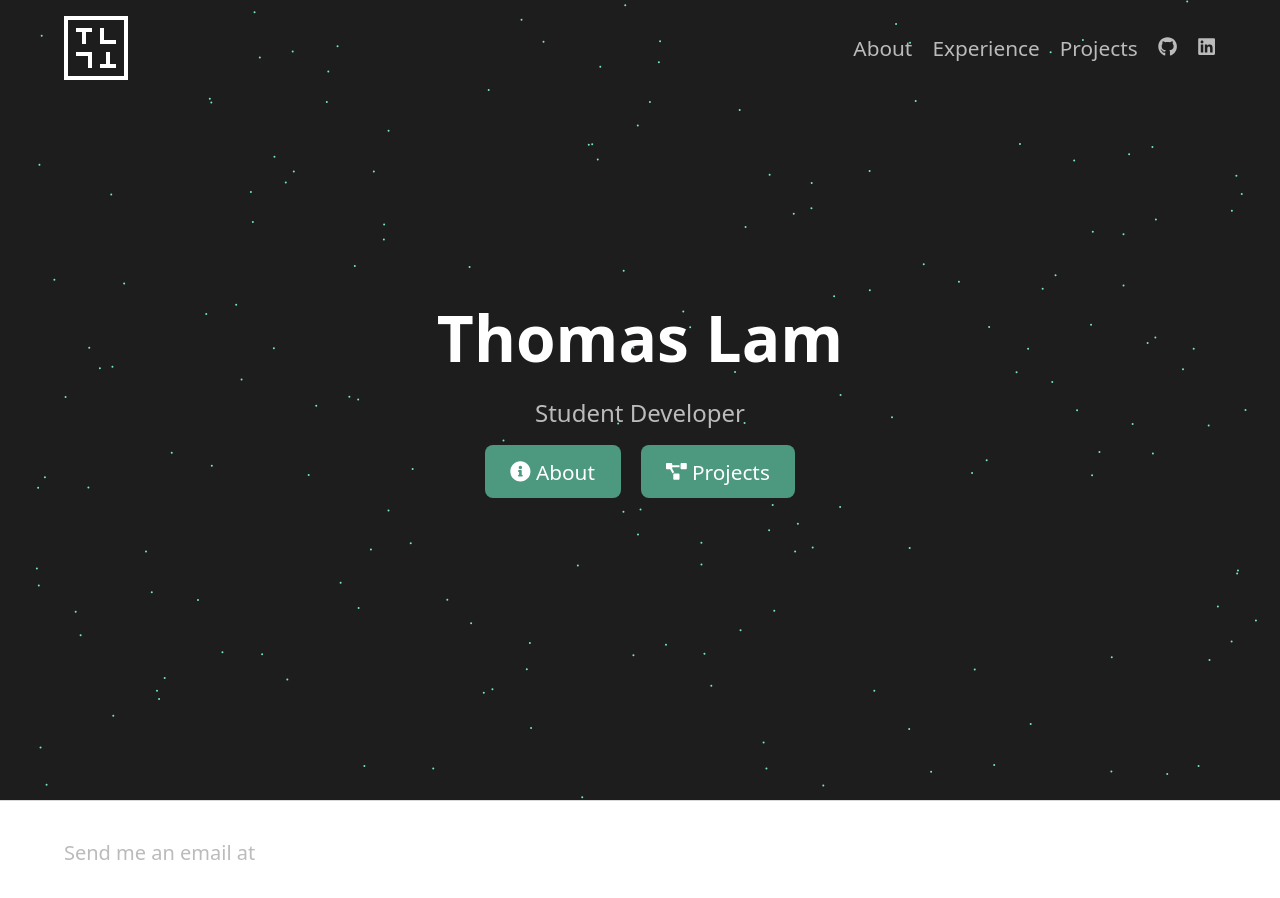
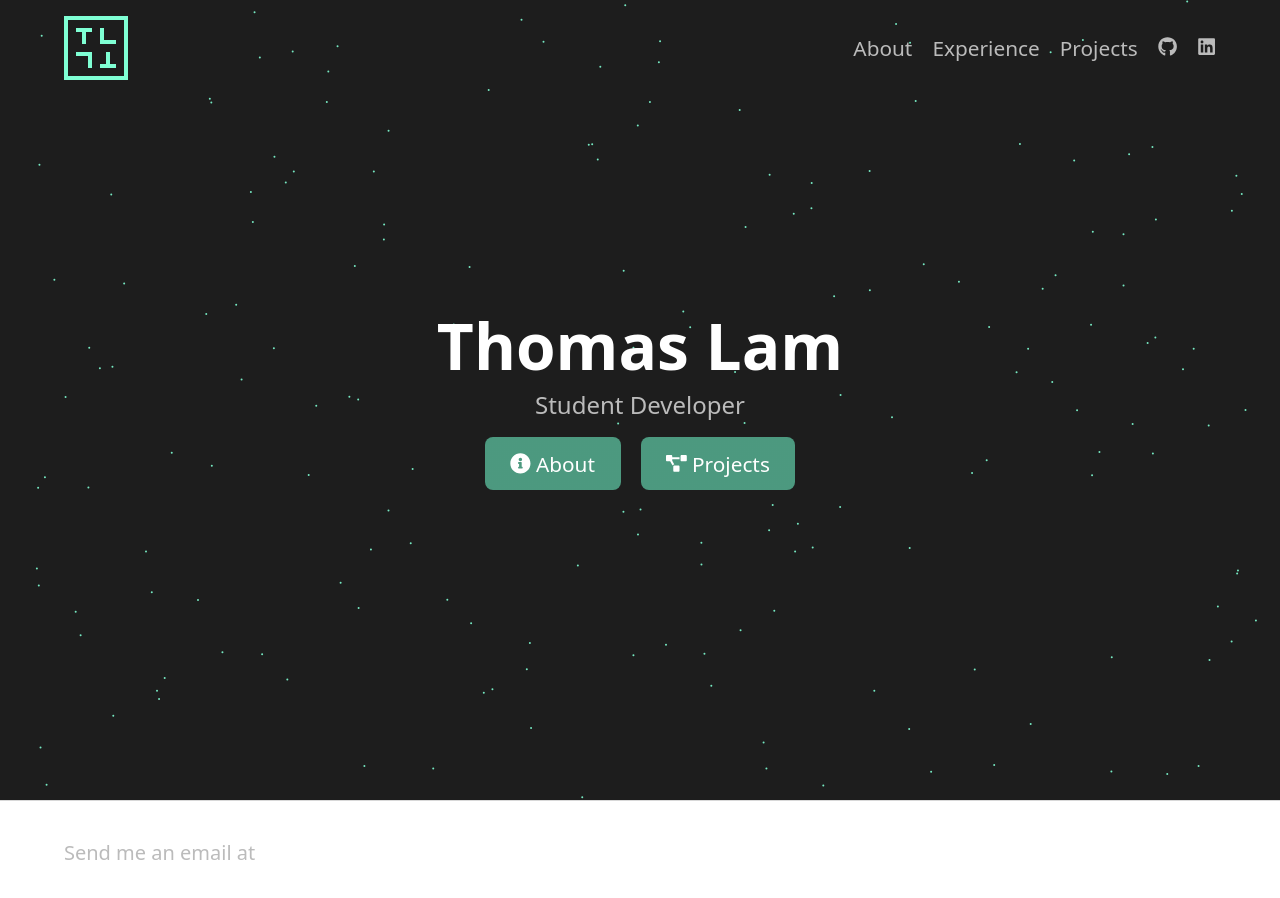
Before and after one commit to t0mmylam/thomaslam.info, a React (Vite) app: page / in a window 1280 px wide. Shown: the top 898 px of the page. Built offline with nearby package versions, Linux system fonts and the light colour scheme.

Commit message:
active logo navbar

```diff
--- a/src/components/Logo/index.css
+++ b/src/components/Logo/index.css
@@ -1,107 +1,138 @@
 #logo-link {
   display: block;
-    height: calc(var(--logo)*16);
-    width: calc(var(--logo)*16);
+  height: calc(var(--logo) * 16);
+  width: calc(var(--logo) * 16);
 }
 
 #tllt {
   display: block;
   position: relative;
   cursor: pointer;
-    height: calc(var(--logo)*14);
-    width: calc(var(--logo)*14);
-    border: var(--logo) solid #ffffff;
-    transition: .8s;
-    animation: tllt-keyframe .8s infinite;
-    animation-duration: .8s;
+  height: calc(var(--logo) * 14);
+  width: calc(var(--logo) * 14);
+  border: var(--logo) solid;
+  transition: 0.8s;
+  animation: tllt-keyframe 0.8s infinite;
+  animation-duration: 0.8s;
   animation-iteration-count: 1;
 }
 
-#tllt:hover  {
+.navInactive #tllt,
+.navInactive #T0 #T01,
+.navInactive #T0 #T02,
+.navInactive #L0,
+.navInactive #L1,
+.navInactive #T1 #T11,
+.navInactive #T1 #T12 {
+  border-color: white;
+}
+
+.navActive #tllt,
+.navActive #T01,
+.navActive #T02,
+.navActive #L0,
+.navActive #L1,
+.navActive #T1 #T11,
+.navActive #T1 #T12 {
+  border-color: var(--accent);
+}
+
+.navActive #tllt {
+    transform: rotate(180deg);
+}
+
+.navActive #T0,
+.navActive #L0,
+.navActive #L1,
+.navActive #T1 {
+  transform: rotate(-360deg);
+}
+
+#tllt:hover {
   transform: rotate(180deg);
   border-color: var(--accent);
 }
 
 #T0 {
-    top: calc(var(--logo)*3);
-    left: calc(var(--logo)*3);
+  top: calc(var(--logo) * 3);
+  left: calc(var(--logo) * 3);
 }
 
 #T1 {
-    top: calc(var(--logo)*9);
-    left: calc(var(--logo)*9);
+  top: calc(var(--logo) * 9);
+  left: calc(var(--logo) * 9);
 }
 
 #L0 {
-    top: calc(var(--logo)*8);
-    left: calc(var(--logo)*2);
+  top: calc(var(--logo) * 8);
+  left: calc(var(--logo) * 2);
 }
 
 #L1 {
-    top: calc(var(--logo)*2);
-    left: calc(var(--logo)*8);
+  top: calc(var(--logo) * 2);
+  left: calc(var(--logo) * 8);
 }
 
 #T01 {
-    left: calc(var(--logo)*-1);
-    top: calc(var(--logo)*-1);
+  left: calc(var(--logo) * -1);
+  top: calc(var(--logo) * -1);
   position: absolute;
-    width: calc(var(--logo) + var(--logo)/2);
-    height: calc(var(--logo)*2);
+  width: calc(var(--logo) + var(--logo) / 2);
+  height: calc(var(--logo) * 2);
   padding-top: var(--logo);
-    border-top: var(--logo) solid #ffffff;
-    border-right: calc(var(--logo)/2) solid #ffffff;
-    transition: .8s;
+  border-top: var(--logo) solid;
+  border-right: calc(var(--logo) / 2) solid;
+  transition: 0.8s;
 }
 
 #T02 {
   left: var(--logo);
-    top: calc(var(--logo)*-1);
+  top: calc(var(--logo) * -1);
   position: absolute;
-    width: calc(var(--logo) + var(--logo)/2);
-    height: calc(var(--logo)*2);
+  width: calc(var(--logo) + var(--logo) / 2);
+  height: calc(var(--logo) * 2);
   padding-top: var(--logo);
-    border-top: var(--logo) solid #ffffff;
-    border-left: calc(var(--logo)/2) solid #ffffff;
-    transition: .8s;
+  border-top: var(--logo) solid;
+  border-left: calc(var(--logo) / 2) solid;
+  transition: 0.8s;
 }
 
 #T11 {
-    left: calc(var(--logo)*-1);
-    top: calc(var(--logo)*-1);
+  left: calc(var(--logo) * -1);
+  top: calc(var(--logo) * -1);
   position: absolute;
-    width: calc(var(--logo) + var(--logo)/2);
-    height: calc(var(--logo)*2);
+  width: calc(var(--logo) + var(--logo) / 2);
+  height: calc(var(--logo) * 2);
   padding-top: var(--logo);
-    border-bottom: var(--logo) solid #ffffff;
-    border-right: calc(var(--logo)/2) solid #ffffff;
-    transition: .8s;
+  border-bottom: var(--logo) solid;
+  border-right: calc(var(--logo) / 2) solid;
+  transition: 0.8s;
 }
 
 #T12 {
   position: absolute;
   left: var(--logo);
-    top: calc(var(--logo)*-1);
-    width: calc(var(--logo) + var(--logo)/2);
-    height: calc(var(--logo)*2);
+  top: calc(var(--logo) * -1);
+  width: calc(var(--logo) + var(--logo) / 2);
+  height: calc(var(--logo) * 2);
   padding-top: var(--logo);
-    border-bottom: var(--logo) solid #ffffff;
-    border-left: calc(var(--logo)/2) solid #ffffff;
-    transition: .8s;
+  border-bottom: var(--logo) solid;
+  border-left: calc(var(--logo) / 2) solid;
+  transition: 0.8s;
 }
 
 #L1 {
   padding-top: var(--logo);
   padding-right: var(--logo);
-    border-left: var(--logo) solid #ffffff;
-    border-bottom: var(--logo) solid #ffffff;
+  border-left: var(--logo) solid;
+  border-bottom: var(--logo) solid;
 }
 
 #L0 {
   padding-top: var(--logo);
   padding-left: var(--logo);
-    border-right: var(--logo) solid #ffffff;
-    border-top: var(--logo) solid #ffffff;
+  border-right: var(--logo) solid;
+  border-top: var(--logo) solid;
 }
 
 #tllt #T0,
@@ -109,9 +140,9 @@
 #tllt #L1,
 #tllt #T1 {
   position: absolute;
-    width: calc(var(--logo)*2);
-    height: calc(var(--logo)*2);
-    transition: .8s;
+  width: calc(var(--logo) * 2);
+  height: calc(var(--logo) * 2);
+  transition: 0.8s;
 }
 
 #tllt:hover #T0,
--- a/src/components/Logo/index.jsx
+++ b/src/components/Logo/index.jsx
@@ -1,24 +1,28 @@
-import React from 'react'
-import { Link } from 'react-router-dom'
-import './index.css'
+import React from "react";
+import { NavLink } from "react-router-dom";
+import "./index.css";
 
 function Logo() {
-    return (
-        <Link to='/' id='logo-link'>
-        <span id='tllt'>
-            <span id='T0'>
-                <span id='T01'></span>
-                <span id='T02'></span>
-            </span>
-            <span id='L0'></span>
-            <span id='L1'></span>
-            <span id='T1'>
-            <span id='T11'></span>
-                <span id='T12'></span>
-            </span>
+  return (
+    <NavLink
+      className={({ isActive }) => (isActive ? "navActive" : "navInactive")}
+      to="/"
+      id="logo-link"
+    >
+      <span id="tllt">
+        <span id="T0">
+          <span id="T01"></span>
+          <span id="T02"></span>
         </span>
-        </Link>
-    )
+        <span id="L0"></span>
+        <span id="L1"></span>
+        <span id="T1">
+          <span id="T11"></span>
+          <span id="T12"></span>
+        </span>
+      </span>
+    </NavLink>
+  );
 }
 
 export default Logo;
--- a/src/index.css
+++ b/src/index.css
@@ -82,7 +82,7 @@ p a:hover {
 
 #title {
   margin-top: 2rem;
-  margin-bottom: 1rem;
+  margin-bottom: 0rem;
   color: white;
   font-size: 4rem;
   font-weight: bold;
```
Lines whose indentation alone changed are shown as unchanged.
